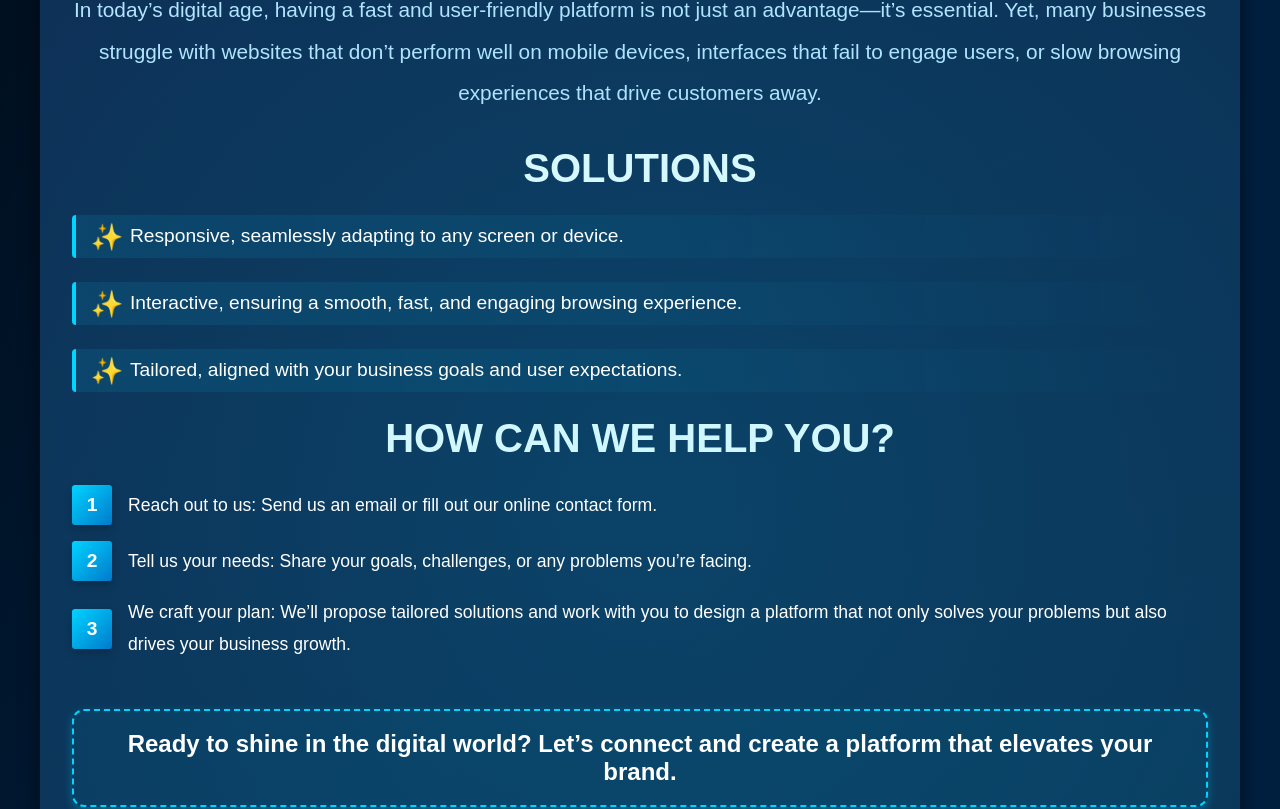
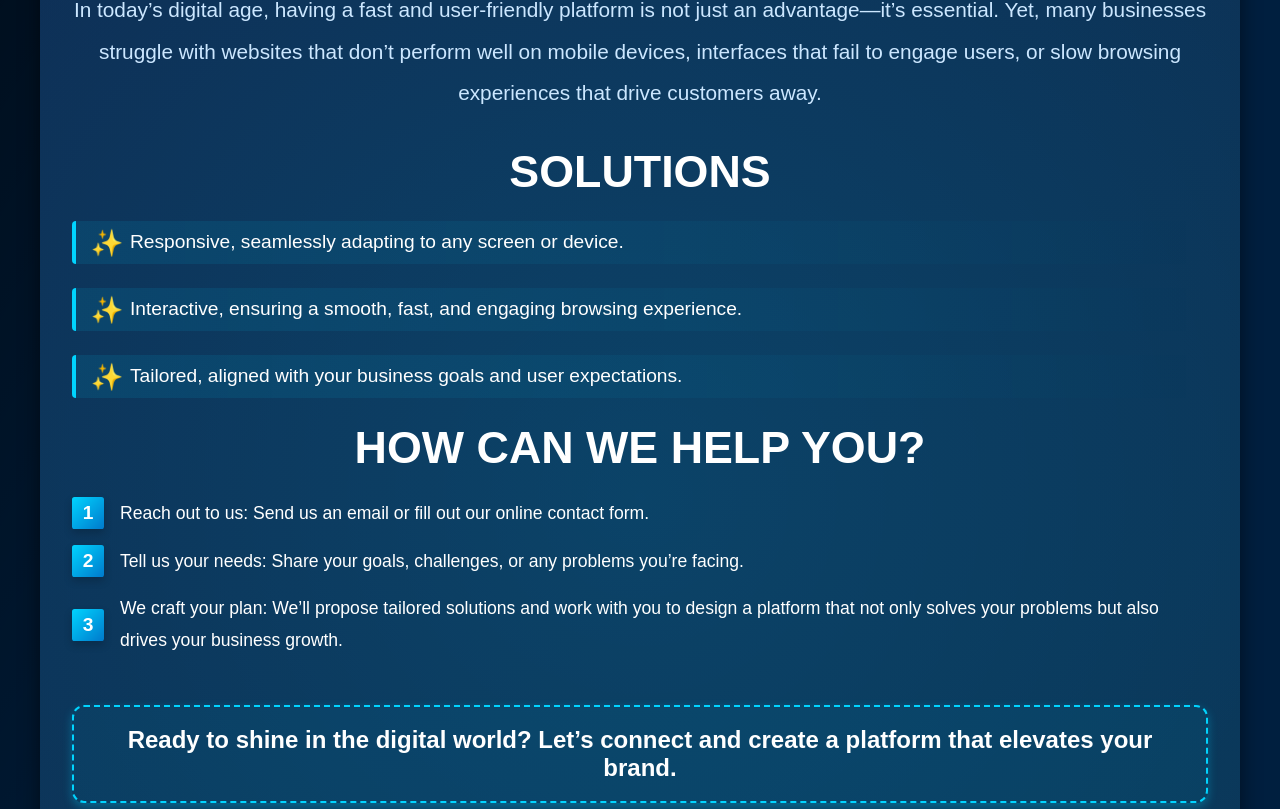
Before and after one commit to sanchezcande/OGH, a Next.js app: page /services/front-end in a window 1280 px wide. Shown: the part 311-1120 px from the top of the page. Built offline with nearby package versions, Linux system fonts and the light colour scheme.

Commit message:
frontend perfect animation

```diff
--- a/pages/services/front-end.jsx
+++ b/pages/services/front-end.jsx
@@ -1,4 +1,5 @@
 import { useTranslation } from "react-i18next";
+import { useEffect } from "react";
 import Head from "next/head";
 import {
   ServiceContainer,
@@ -27,6 +28,24 @@ export const ServicesCallToAction = () => {
 const FrontEnd = () => {
   const { t } = useTranslation();
 
+  useEffect(() => {
+    const observer = new IntersectionObserver(
+      (entries) => {
+        entries.forEach((entry) => {
+          if (entry.isIntersecting) {
+            entry.target.classList.add("visible");
+          }
+        });
+      },
+      { threshold: 0.1 }
+    );
+
+    const items = document.querySelectorAll(".animate");
+    items.forEach((item) => observer.observe(item));
+
+    return () => observer.disconnect();
+  }, []);
+
   return (
     <>
       <Head>
@@ -40,30 +59,28 @@ const FrontEnd = () => {
       </Head>
 
       <ServiceContainer>
-        <ServiceTitle className="">{t("frontend.title")}</ServiceTitle>
-        <Divider />
-        <Description>{t("frontend.description")}</Description>
+        <ServiceTitle className="animate">{t("frontend.title")}</ServiceTitle>
+        <Divider className="animate" />
+        <Description className="animate">{t("frontend.description")}</Description>
 
-        <ServiceTitle className="animated">
+        <ServiceTitle className="animate">
           {t("frontend.solutions.title")}
         </ServiceTitle>
         <ServiceList>
-          <li>{t("frontend.solutions.responsive")}</li>
-          <li>{t("frontend.solutions.interactive")}</li>
-          <li>{t("frontend.solutions.customized")}</li>
+          <li className="animate">{t("frontend.solutions.responsive")}</li>
+          <li className="animate">{t("frontend.solutions.interactive")}</li>
+          <li className="animate">{t("frontend.solutions.customized")}</li>
         </ServiceList>
 
-        <ServiceTitle className="animated">{t("frontend.stepsTitle")}</ServiceTitle>
+        <ServiceTitle className="animate">{t("frontend.stepsTitle")}</ServiceTitle>
         <NumberedList>
-          <li>{t("frontend.steps.step1")}</li>
-          <li>{t("frontend.steps.step2")}</li>
-          <li>{t("frontend.steps.step3")}</li>
+          <li className="animate">{t("frontend.steps.step1")}</li>
+          <li className="animate">{t("frontend.steps.step2")}</li>
+          <li className="animate">{t("frontend.steps.step3")}</li>
         </NumberedList>
 
-        <HighlightText>
-          <span>
-          {t("frontend.callToAction")}
-          </span>
+        <HighlightText className="animate">
+          <span>{t("frontend.callToAction")}</span>
         </HighlightText>
         <ServicesCallToAction />
       </ServiceContainer>
--- a/src/styles/pagesStyles/servicesStyles/Frontend.styles.js
+++ b/src/styles/pagesStyles/servicesStyles/Frontend.styles.js
@@ -1,5 +1,20 @@
 import styled from "styled-components";
 
+// Animaciones
+const fadeInUp = `
+  @keyframes fadeInUp {
+    from {
+      opacity: 0;
+      transform: translateY(20px);
+    }
+    to {
+      opacity: 1;
+      transform: translateY(0);
+    }
+  }
+`;
+
+// Contenedor principal
 export const ServiceContainer = styled.section`
   background: linear-gradient(145deg, #101b42, #0b2343);
   color: ${({ textColor }) => textColor || "#ffffff"};
@@ -10,9 +25,7 @@ export const ServiceContainer = styled.section`
   box-shadow: 0 6px 20px rgba(0, 0, 0, 0.5);
   position: relative;
   overflow: hidden;
-transition: all 0.3s ease;
-
-
+  transition: all 0.3s ease;
 
   &::before {
     content: "";
@@ -28,31 +41,31 @@ transition: all 0.3s ease;
   &:hover {
     box-shadow: 0 10px 20px rgba(0, 212, 255, 0.5);
   }
-
-  @keyframes glowEffect {
-    0% {
-      transform: rotate(0deg);
-    }
-    100% {
-      transform: rotate(360deg);
-    }
-  }
 `;
 
+// Título con animación
 export const ServiceTitle = styled.h2`
   font-size: 2.8rem;
   font-weight: 800;
   margin-bottom: 1.5rem;
   text-align: center;
   color: white;
+  text-transform: uppercase;
+  opacity: 0;
+  transform: translateY(20px);
+  transition: opacity 0.3s ease, transform 0.3s ease;
 
-  text-transform: uppercase;
- &.animated {
-    font-size: 2.5rem;
-    color: white;
+  &.visible {
+    opacity: 1;
+    transform: translateY(0);
+    animation: fadeInUp 0.5s ease forwards;
   }
+  ${fadeInUp}
+
+
 `;
 
+// Lista con animación
 export const ServiceList = styled.ul`
   list-style: none;
   margin-left: 0;
@@ -71,6 +84,15 @@ export const ServiceList = styled.ul`
     border-radius: 4px;
     overflow: hidden;
     transition: all 0.3s ease;
+    opacity: 0;
+    transform: translateY(20px);
+
+
+    &.visible {
+      opacity: 1;
+      transform: translateY(0);
+      animation: fadeInUp 0.5s ease forwards;
+    }
 
     &::before {
       content: "✨";
@@ -84,8 +106,7 @@ export const ServiceList = styled.ul`
       background: rgba(0, 212, 255, 0.2);
       border-left-color: #00ffff;
       transform: scale(1.02);
-    }
-  }
+    }  }
 
   @keyframes iconPulse {
     0%, 100% {
@@ -97,16 +118,29 @@ export const ServiceList = styled.ul`
       color: #00ffff;
     }
   }
+
+  ${fadeInUp}
 `;
 
+// Descripción con animación
 export const Description = styled.p`
   font-size: 1.3rem;
   line-height: 2;
   margin-bottom: 2rem;
   text-align: center;
   color: #cce7ff;
+  opacity: 0;
+  transform: translateY(20px);
+  transition: opacity 0.3s ease, transform 0.3s ease;
+
+  &.visible {
+    opacity: 1;
+    transform: translateY(0);
+    animation: fadeInUp 0.5s ease forwards;
+  }
 `;
 
+// Destacado con animación
 export const HighlightText = styled.div`
   text-align: center;
   margin: 3rem 0;
@@ -118,37 +152,27 @@ export const HighlightText = styled.div`
   border-radius: 12px;
   background: rgba(0, 212, 255, 0.05);
   box-shadow: 0 4px 10px rgba(0, 212, 255, 0.3);
+  opacity: 0;
+  transform: translateY(20px);
+  transition: opacity 0.3s ease, transform 0.3s ease;
 
-  span {
-    display: inline-block;
-    position: relative;
-    z-index: 1;
-    transition: all 0.3s ease;
-    }
-    span:hover {
-        transform: scale(1.02);
-    }
-
-  @keyframes dashedGlow {
-    0% {
-      border-color: #00d4ff;
-    }
-    50% {
-      border-color: #00ffff;
-    }
-    100% {
-      border-color: #00d4ff;
-    }
+  &.visible {
+    opacity: 1;
+    transform: translateY(0);
+    animation: fadeInUp 0.5s ease forwards;
   }
+  ${fadeInUp}
 `;
 
+// Divisor con animación
 export const Divider = styled.hr`
   border: none;
   height: 3px;
   background: white;
   margin: 2rem auto;
   width: 60%;
-  animation: slideInDivider 1s ease-out forwards;
+    animation: slideInDivider 1s ease-out forwards;
+
 
   @keyframes slideInDivider {
     from {
@@ -165,9 +189,6 @@ export const NumberedList = styled.ol`
   counter-reset: list-counter;
   margin-left: 0;
   padding-left: 0;
-  transition: all 0.3s ease;
-  transform-origin: center;
-
 
   li {
     counter-increment: list-counter;
@@ -177,9 +198,15 @@ export const NumberedList = styled.ol`
     display: flex;
     align-items: center;
     position: relative;
+    opacity: 0;
+    transform: translateY(20px);
     transition: all 0.3s ease;
 
-
+    &.visible {
+      opacity: 1;
+      transform: translateY(0);
+      animation: fadeInUp 0.5s ease forwards;
+    }
 
     &::before {
       content: counter(list-counter);
@@ -194,13 +221,12 @@ export const NumberedList = styled.ol`
       margin-right: 1rem;
       box-shadow: 0 4px 8px rgba(0, 0, 0, 0.2);
       transition: transform 0.3s ease, background 0.3s ease, box-shadow 0.3s ease;
-      width: 2.5rem;
-      height: 2.5rem;
+      width: 2rem;
+      height: 2rem;
+            min-width: 2rem;
 
-      min-width: 2.5rem;
     }
-
-    &:hover::before {
+      &:hover::before {
       transform: rotate(360deg) scale(1.2);
       box-shadow: 0 6px 12px rgba(0, 0, 0, 0.3);
     }
```
